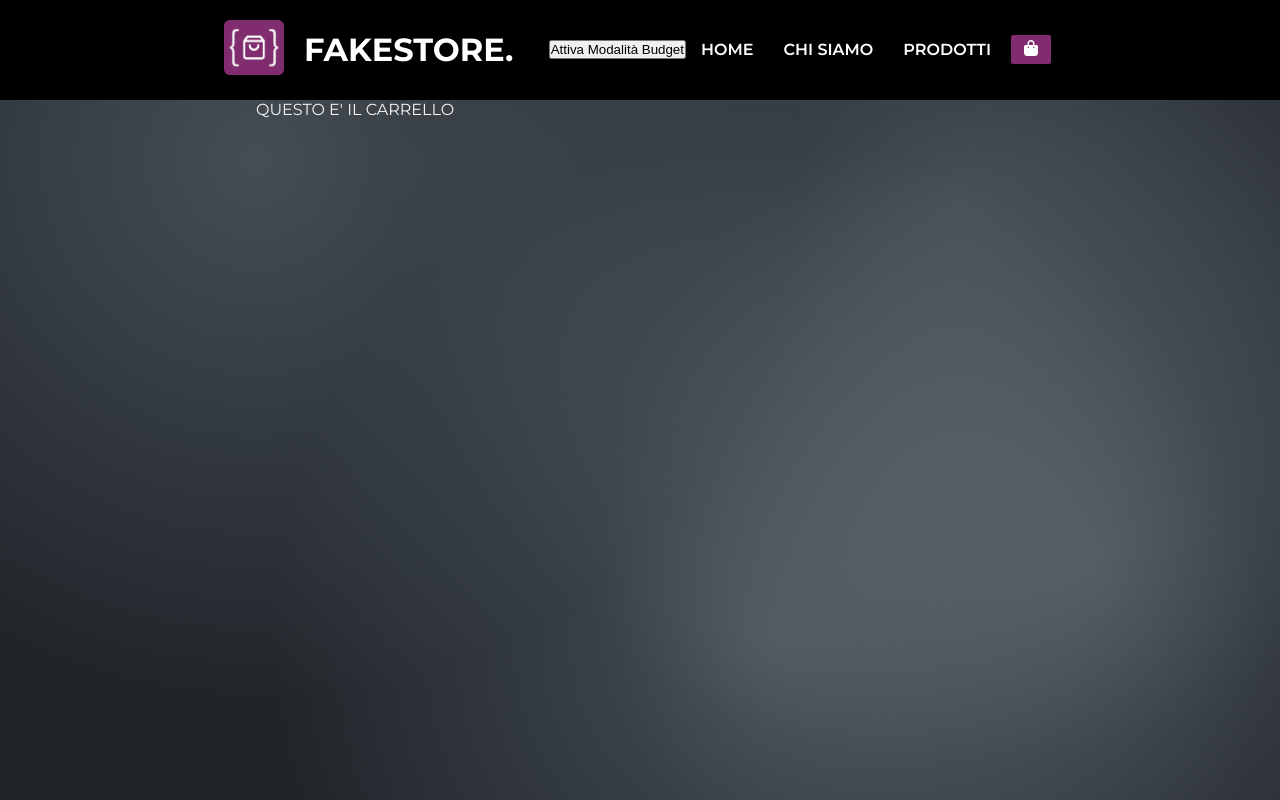
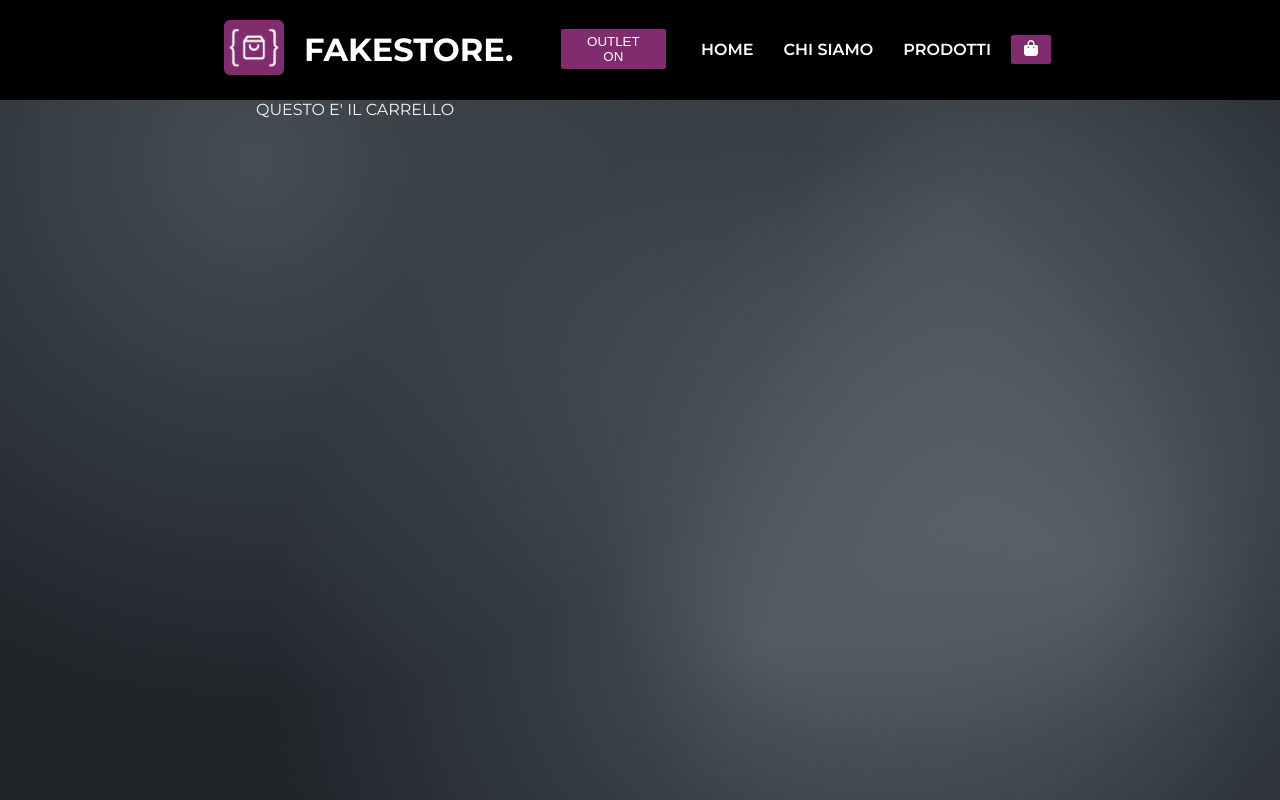
Before and after one commit to Matteo-Ciardi/react-context-api, a React (Vite) app: page /carrello in a window 1280 px wide. Built offline with nearby package versions, Linux system fonts and the light colour scheme.

Commit message:
stilizzato button budget mode in navbar

```diff
--- a/src/components/navbar/MainNavBar.css
+++ b/src/components/navbar/MainNavBar.css
@@ -26,3 +26,22 @@ nav a.active {
     background-color: #802c6e;
     border-radius: 2px;
 }
+
+nav button {
+    width: 105.367px;
+    margin-right: 20px;
+    padding: 5px 15px;
+    background-color: #802c6e;
+    color: white;
+    border: none;
+    border-radius: 2px;
+    cursor: pointer;
+}
+
+.outlet-on {
+    background-color: #ff0000;
+}
+
+.outlet-off {
+    background-color: #802c6e;
+}
--- a/src/components/navbar/MainNavBar.jsx
+++ b/src/components/navbar/MainNavBar.jsx
@@ -16,8 +16,9 @@ const MainNavBar = () => {
 
     return (
         <nav>
-            <button onClick={() => setBudgetMode(!budgetMode)}>
-                {budgetMode ? "Disattiva Modalità Budget" : "Attiva Modalità Budget"}
+            <button onClick={() => setBudgetMode(!budgetMode)}
+                className={ budgetMode ? "outlet-on" : "outlet-off"}>
+                {budgetMode ?  "OUTLET OFF" : "OUTLET ON"}
             </button>
             <ul>
                 {links.map(link => (
```
